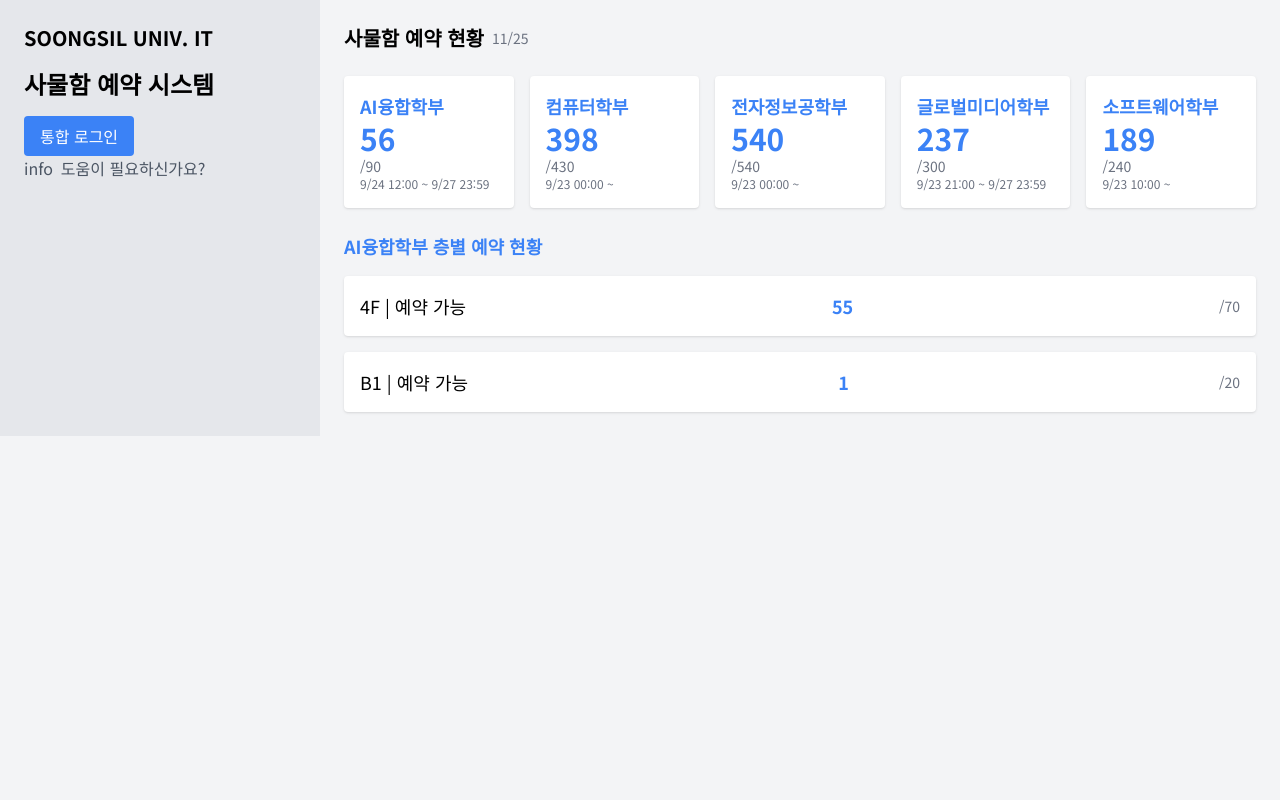
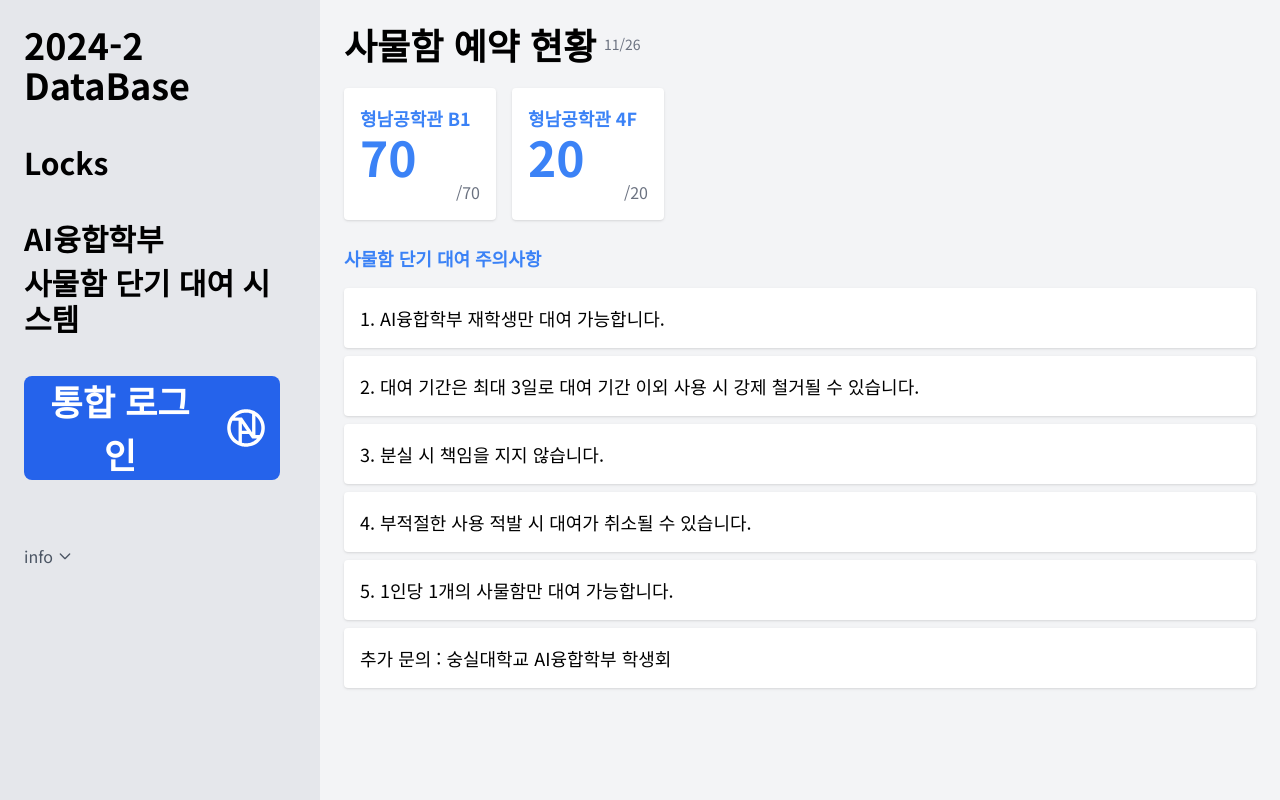
Before and after one commit to kid8422/2024-2-DB-Locks, a Django app: page / in a window 1280 px wide. Run offline with Django 5.2, Linux system fonts and the light colour scheme; some libraries are stand-ins or nearby versions.

Commit message:
[Locks] 로그인 화면 수정

```diff
--- a/main/static/main/css/styles.css
+++ b/main/static/main/css/styles.css
@@ -0,0 +1,52 @@
+/* 로그인 버튼 스타일 */
+.login-button {
+    display: flex;
+    align-items: center;
+    justify-content: center;
+    width: 20vw; /* 버튼 가로 크기를 뷰포트 너비의 20%로 설정 */
+    height: 13vh; /* 버튼 세로 크기를 뷰포트 높이의 8%로 설정 */
+    padding: 10px 15px; /* 패딩 제거 */
+    background-color: #2563eb; /* 파란색 배경 */
+    color: white;
+    border-radius: 8px;
+    font-size: 2.2rem; /* 상대적 폰트 크기 */
+    font-weight: bold;
+    cursor: pointer;
+    position: relative; /* 로딩 스피너 위치 설정 */
+}
+
+.login-button:disabled {
+    opacity: 0.7;
+    cursor: not-allowed;
+}
+
+.login-icon {
+    width: 3vw; /* 로고 크기를 뷰포트 너비의 2.5%로 설정 */
+    height: 3vw;
+    margin-left: 2vw; /* 텍스트와 로고 간격 */
+}
+
+.spinner {
+    width: 2.5vw; /* 스피너의 가로 크기 */
+    height: 2.5vw; /* 스피너의 세로 크기 */
+    border: 0.4vw solid rgba(255, 255, 255, 0.5); /* 테두리 두께 */
+    border-top-color: #fff; /* 회전 부분 색상 */
+    border-radius: 50%; /* 원형 모양 */
+    animation: spin 1s linear infinite; /* 회전 애니메이션 */
+    margin-left: 2vw; /* 텍스트와 스피너 간격 */
+    display: inline-block;
+}
+
+@keyframes spin {
+    to {
+        transform: rotate(360deg);
+    }
+}
+
+.error-message.hidden {
+    display: none;
+}
+
+.error-message {
+    margin-top: 1rem; /* 버튼과 간격 유지 */
+}
--- a/main/static/main/js/scripts.js
+++ b/main/static/main/js/scripts.js
@@ -1,72 +1,139 @@
 function startLogin() {
-    // "로그인 중" 메시지 표시
-    document.getElementById('content').innerHTML = `
-        <p class="text-blue-500 font-semibold">로그인 중...</p>
-    `;
-
     // 로그인 페이지로 리디렉트
     window.location.href = LOGIN_REDIRECT_URL;
+
 }
 
 // 페이지 로드 시 쿼리 파라미터에서 sToken과 sIdno 가져오기
-window.onload = function() {
+window.onload = function () {
     const urlParams = new URLSearchParams(window.location.search);
     const sToken = urlParams.get('sToken');
     const sIdno = urlParams.get('sIdno');
 
     if (sToken && sIdno) {
-        // "로그인 중..." 메시지와 함께 사용자 정보 요청
-        document.getElementById('content').innerHTML = `
-            <p class="text-blue-500 font-semibold">로그인 중...</p>
-        `;
+        const loginButton = document.getElementById('login-button');
+
+        // 버튼에 "로그인 중..." 표시 및 로딩 애니메이션 추가
+        loginButton.disabled = true;
+        loginButton.textContent = "로그인 중...";
+        const spinner = document.createElement('div');
+        spinner.classList.add('spinner'); // CSS로 정의된 로딩 스피너 클래스
+        loginButton.appendChild(spinner);
 
         // AJAX 요청을 통해 사용자 정보 가져오기
         fetch(GET_USER_INFO, {
             method: "POST",
             headers: {
                 "Content-Type": "application/json",
-                "X-CSRFToken": getCookie('csrftoken')  // CSRF 토큰
+                "X-CSRFToken": getCookie("csrftoken"), // CSRF 토큰
             },
             body: JSON.stringify({
-                "sToken": sToken,
-                "sIdno": sIdno
+                sToken: sToken,
+                sIdno: sIdno,
+            }),
         })
-        })
-        .then(response => response.json())
-        .then(data => {
+            .then((response) => response.json())
+            .then((data) => {
+                setTimeout(() => {
                     if (data.success) {
                         const userInfo = data.user_info;
-                // 사용자 정보 표시
-                document.getElementById('content').innerHTML = `
-                    <p class="text-blue-500 font-semibold">로그인 중...</p>
-                    <div class="mt-4">
-                        <h2 class="text-xl font-semibold">내 정보</h2>
-                        <p>이름: ${userInfo.name}</p>
-                        <p>학번: ${userInfo.student_id}</p>
-                        <p>소속: ${userInfo.department}</p>
-                    </div>
-                `;
+                        const isAIX = userInfo.department === "AI융합학부";
+                        const isEnrolled = userInfo.is_enrolled === "학사과정 재학";
 
-                // 2초 후 예약 페이지로 리디렉션
-                setTimeout(function() {
+                        if (!isAIX) {
+                            // 학부가 다른 경우
+                            loginButton.textContent = "로그인 실패";
+                            displayErrorMessage(
+                                "AI융합학부 학생만 이용 가능합니다."
+                            );
+                        } else if (!isEnrolled) {
+                            // 재학 여부가 아닌 경우
+                            loginButton.textContent = "로그인 실패";
+                            displayErrorMessage(
+                                "재학생만 이용 가능합니다."
+                            );
+                        } else {
+                            // 모든 조건을 만족할 경우 예약 페이지로 리디렉션
+                            loginButton.textContent = "로그인 성공";
+                            displayErrorMessage(
+                                "잠시 후 예약 페이지로 이동합니다.",
+                                "text-blue-500"
+                            );
+                            setTimeout(() => {
                                 window.location.href = RESERVATION;
-                }, 2000);
+                            }, 1500);
+                        }
                     } else {
-                // 에러 메시지 표시
-                document.getElementById('content').innerHTML = `
-                    <p class="text-red-500 font-semibold">로그인 실패. 다시 시도해주세요.</p>
-                    <button onclick="startLogin()" class="bg-blue-500 text-white py-2 px-4 rounded mt-4">통합 로그인</button>
-                `;
+                        // 전체 오류 메시지 표시
+                        displayErrorMessage("로그인 실패. 다시 시도해주세요.");
                     }
+                }, 2000); // 2초 대기 후 결과 표시
             })
-        .catch(error => {
-            console.error('Error:', error);
-            document.getElementById('content').innerHTML = `
-                <p class="text-red-500 font-semibold">로그인 과정에서 오류가 발생했습니다.</p>
-                <button onclick="startLogin()" class="bg-blue-500 text-white py-2 px-4 rounded mt-4">통합 로그인</button>
-            `;
+            .catch((error) => {
+                console.error("Error:", error);
+                setTimeout(() => {
+                    displayErrorMessage(
+                        "로그인 과정에서 오류가 발생했습니다. 다시 시도해주세요."
+                    );
+                }, 2000); // 2초 대기 후 오류 표시
+            })
+            .finally(() => {
+                // 모든 경우에 로그인 데이터를 삭제
+                clearLoginData();
             });
     }
+};
+
+// 로그인 실패 또는 기타 메시지 출력 함수
+function displayErrorMessage(message, color = "text-red-500") {
+    const errorMessage = document.getElementById("error-message");
+
+    // 기존의 색상 클래스 제거
+    errorMessage.className = "error-message font-semibold mt-4";
+
+    // 동적으로 색상 클래스 추가
+    errorMessage.classList.add(color);
+
+    // 에러 메시지 업데이트
+    errorMessage.textContent = message;
+    errorMessage.classList.remove("hidden"); // 숨김 해제
+
+    // 1초 후 버튼 복원
+    setTimeout(() => {
+        const loginButton = document.getElementById("login-button");
+        loginButton.disabled = false; // 버튼 활성화
+        loginButton.innerHTML = `
+            <span id="login-text">통합 로그인</span>
+            <img id="login-icon" src="${AIX_LOGO}" alt="로그인 아이콘" class="login-icon">
+        `;
+    }, 2000);
+}
+
+
+
+// 로그인 데이터 삭제 함수
+function clearLoginData() {
+    // 쿠키 삭제
+    document.cookie =
+        "csrftoken=; expires=Thu, 01 Jan 1970 00:00:00 UTC; path=/;";
+}
+
+// CSRF 토큰 가져오기 함수
+function getCookie(name) {
+    let cookieValue = null;
+    if (document.cookie && document.cookie !== "") {
+        const cookies = document.cookie.split(";");
+        for (let i = 0; i < cookies.length; i++) {
+            const cookie = cookies[i].trim();
+            if (cookie.substring(0, name.length + 1) === name + "=") {
+                cookieValue = decodeURIComponent(
+                    cookie.substring(name.length + 1)
+                );
+                break;
+            }
+        }
+    }
+    return cookieValue;
 }
 
 // CSRF 토큰 가져오기 함수
@@ -85,3 +152,30 @@ function getCookie(name) {
     }
     return cookieValue;
 }
+
+document.addEventListener('DOMContentLoaded', () => {
+    const infoButton = document.getElementById('info-button');
+    const developerInfo = document.getElementById('developer-info');
+    const toggleIcon = document.getElementById('toggle-icon');
+
+    infoButton.addEventListener('click', () => {
+        developerInfo.classList.toggle('hidden');
+        toggleIcon.classList.toggle('rotate-180'); // 아이콘 회전
+    });
+});
+
+
+// 오늘 날짜를 설정하는 함수
+function setCurrentDate() {
+    const currentDateElement = document.getElementById("current-date");
+    const today = new Date();
+
+    // 날짜를 'MM/DD' 형식으로 변환
+    const formattedDate = `${String(today.getMonth() + 1).padStart(2, '0')}/${String(today.getDate()).padStart(2, '0')}`;
+
+    // HTML에 날짜 설정
+    currentDateElement.textContent = formattedDate;
+}
+
+// 페이지 로드 시 오늘 날짜 설정
+document.addEventListener("DOMContentLoaded", setCurrentDate);
--- a/main/templates/main/login.html
+++ b/main/templates/main/login.html
@@ -1,15 +1,17 @@
 <!DOCTYPE html>
-<html lang="ko">
+<html lang="ko" class="min-h-screen">
 <head>
     <meta charset="UTF-8">
     <meta name="viewport" content="width=device-width, initial-scale=1.0">
     <title>Reservation System</title>
     {% load static %}
+    <link rel="stylesheet" href="{% static 'main/css/styles.css' %}">
     <script src="{% static 'main/js/scripts.js' %}"></script>
     <script>
         const LOGIN_REDIRECT_URL = "{% url 'login_redirect' %}";
         const GET_USER_INFO = "{% url 'get_user_info' %}";
         const RESERVATION = "{% url 'reservation' %}";
+        const AIX_LOGO = "{% static 'main/images/AIX_logo.svg' %}";
     </script>
     <script src="https://cdn.tailwindcss.com"></script>
     <link href="https://fonts.googleapis.com/css2?family=Noto+Sans+KR:wght@400;700&display=swap" rel="stylesheet">
@@ -19,76 +21,87 @@
         }
     </style>
 </head>
-<body class="bg-gray-100">
-    <div class="flex">
+<body class="bg-gray-100 min-h-screen flex flex-col gap-10">
+    <div class="flex flex-1">
         <!-- Sidebar -->
         <div class="w-1/4 bg-gray-200 p-6">
-            <h1 class="text-xl font-bold mb-4">SOONGSIL UNIV. IT</h1>
-            <h2 class="text-2xl font-bold mb-4">사물함 예약 시스템</h1>
+            <h1 class="text-4xl font-bold mb-10">2024-2 DataBase</h1>
+            <h2 class="text-3xl font-bold mb-10">Locks</h2>
+            <h2 class="text-3xl font-bold mb-2">AI융합학부</h2>
+            <h2 class="text-3xl font-bold mb-10">사물함 단기 대여 시스템</h2>
             <div id="content">
-                {% if login_status == 'fail' %}
-                    <p class="text-red-500 font-semibold">로그인 실패. 다시 시도해주세요.</p>
-                    <button onclick="startLogin()" class="bg-blue-500 text-white py-2 px-4 rounded mt-4">통합 로그인</button>
-                {% else %}
-                    <button onclick="startLogin()" class="bg-blue-500 text-white py-2 px-4 rounded">통합 로그인</button>
-                {% endif %}
+                <button id="login-button" class="login-button" onclick="startLogin()">
+                    <span id="login-text">통합 로그인</span>
+                    <img id="login-icon" src="{% static 'main/images/AIX_logo.svg' %}" alt="로그인 아이콘" class="login-icon">
+                </button>
+                <div id="error-container" style="margin-top: 1rem; min-height: 3rem;">
+                    <p id="error-message" class="error-message text-red-500 font-semibold hidden"></p>
+                </div>
             </div>
-            <div class="flex items-center text-gray-600">
-                <span class="material-icons">info</span>
-                <a href="#" class="ml-2">도움이 필요하신가요?</a>
+            <!-- 정보 아이콘과 개발자 정보 섹션 -->
+            <div class="mt-auto">
+                <button id="info-button" class="flex items-center text-gray-600 focus:outline-none">
+                    <span class="material-icons">info</span>
+                    <svg id="toggle-icon" class="w-4 h-4 ml-1 transition-transform duration-300" fill="none" stroke="currentColor" viewBox="0 0 24 24">
+                        <path stroke-linecap="round" stroke-linejoin="round" stroke-width="2" d="M19 9l-7 7-7-7"></path>
+                    </svg>
+                </button>
+                <div id="developer-info" class="hidden mt-2 p-4 bg-gray-300 rounded mt-10">
+                    <p class="text-m">개발자 정보</p>
+                    <p class="text-sm">AI융합학부</p>
+                    <p class="text-sm">장재혁 20233109</p>
+                    <p class="text-sm">정해찬 20231784</p>
+                    <p class="text-sm">허인혜 20231786</p>
+                </div>
             </div>
         </div>
         <!-- Main Content -->
-        <div class="w-3/4 p-6">
+        <div class="w-3/4 p-6 overflow-y-auto">
             <div class="flex items-center mb-6">
-                <h2 class="text-xl font-bold mr-2">사물함 예약 현황</h2>
-                <span class="text-sm text-gray-500">11/25</span>
+                <h2 class="text-4xl font-bold mr-2">사물함 예약 현황</h2>
+                <span id="current-date" class="text-sm text-gray-500"></span>
             </div>
             <div class="flex space-x-4 mb-6">
-                <div class="bg-white p-4 rounded shadow w-1/5">
-                    <h3 class="text-lg font-bold text-blue-500">AI융합학부</h3>
-                    <p class="text-3xl font-bold text-blue-500">56</p>
-                    <p class="text-sm text-gray-500">/90</p>
-                    <p class="text-xs text-gray-500">9/24 12:00 ~ 9/27 23:59</p>
+                <div class="bg-white p-4 rounded shadow w-1/6">
+                    <h3 class="text-lg font-bold text-blue-500">형남공학관 B1</h3>
+                    <p class="text-5xl font-bold text-blue-500">70</p>
+                    <p class="text-m text-right text-gray-500">/70</p>
                 </div>
-                <div class="bg-white p-4 rounded shadow w-1/5">
-                    <h3 class="text-lg font-bold text-blue-500">컴퓨터학부</h3>
-                    <p class="text-3xl font-bold text-blue-500">398</p>
-                    <p class="text-sm text-gray-500">/430</p>
-                    <p class="text-xs text-gray-500">9/23 00:00 ~</p>
-                </div>
-                <div class="bg-white p-4 rounded shadow w-1/5">
-                    <h3 class="text-lg font-bold text-blue-500">전자정보공학부</h3>
-                    <p class="text-3xl font-bold text-blue-500">540</p>
-                    <p class="text-sm text-gray-500">/540</p>
-                    <p class="text-xs text-gray-500">9/23 00:00 ~</p>
-                </div>
-                <div class="bg-white p-4 rounded shadow w-1/5">
-                    <h3 class="text-lg font-bold text-blue-500">글로벌미디어학부</h3>
-                    <p class="text-3xl font-bold text-blue-500">237</p>
-                    <p class="text-sm text-gray-500">/300</p>
-                    <p class="text-xs text-gray-500">9/23 21:00 ~ 9/27 23:59</p>
-                </div>
-                <div class="bg-white p-4 rounded shadow w-1/5">
-                    <h3 class="text-lg font-bold text-blue-500">소프트웨어학부</h3>
-                    <p class="text-3xl font-bold text-blue-500">189</p>
-                    <p class="text-sm text-gray-500">/240</p>
-                    <p class="text-xs text-gray-500">9/23 10:00 ~</p>
+                <div class="bg-white p-4 rounded shadow w-1/6">
+                    <h3 class="text-lg font-bold text-blue-500">형남공학관 4F</h3>
+                    <p class="text-5xl font-bold text-blue-500">20</p>
+                    <p class="text-m text-right text-gray-500">/20</p>
                 </div>
             </div>
-            <h3 class="text-lg font-bold text-blue-500 mb-4">AI융합학부 층별 예약 현황</h3>
-            <div class="bg-white p-4 rounded shadow mb-4">
+            <h3 class="text-lg font-bold text-blue-500 mb-4">사물함 단기 대여 주의사항</h3>
+            <div class="bg-white p-4 rounded shadow mb-2">
                 <div class="flex justify-between items-center">
-                    <span class="text-lg">4F | 예약 가능</span>
-                    <span class="text-lg font-bold text-blue-500">55</span>
-                    <span class="text-sm text-gray-500">/70</span>
+                    <span class="text-lg">1. AI융합학부 재학생만 대여 가능합니다.</span>
+                </div>
+            </div>
+            <div class="bg-white p-4 rounded shadow mb-2">
+                <div class="flex justify-between items-center">
+                    <span class="text-lg">2. 대여 기간은 최대 3일로 대여 기간 이외 사용 시 강제 철거될 수 있습니다.</span>
+                </div>
+            </div>
+            <div class="bg-white p-4 rounded shadow mb-2">
+                <div class="flex justify-between items-center">
+                    <span class="text-lg">3. 분실 시 책임을 지지 않습니다.</span>
+                </div>
+            </div>
+            <div class="bg-white p-4 rounded shadow mb-2">
+                <div class="flex justify-between items-center">
+                    <span class="text-lg">4. 부적절한 사용 적발 시 대여가 취소될 수 있습니다.</span>
+                </div>
+            </div>
+            <div class="bg-white p-4 rounded shadow mb-2">
+                <div class="flex justify-between items-center">
+                    <span class="text-lg">5. 1인당 1개의 사물함만 대여 가능합니다.</span>
                 </div>
             </div>
             <div class="bg-white p-4 rounded shadow">
                 <div class="flex justify-between items-center">
-                    <span class="text-lg">B1 | 예약 가능</span>
-                    <span class="text-lg font-bold text-blue-500">1</span>
-                    <span class="text-sm text-gray-500">/20</span>
+                    <span class="text-lg">추가 문의 : 숭실대학교 AI융합학부 학생회</span>
                 </div>
             </div>
         </div>
--- a/main/views.py
+++ b/main/views.py
@@ -15,7 +15,8 @@ def login_view(request):
     """
     sToken = request.GET.get('sToken')
     sIdno = request.GET.get('sIdno')
-    return render(request, 'main/login.html', {'sToken': sToken, 'sIdno': sIdno})
+    login_status = request.GET.get('login_status', '')  # 로그인 상태를 추가로 받기
+    return render(request, 'main/login.html', {'sToken': sToken, 'sIdno': sIdno, 'login_status': login_status})
 
 def login_redirect(request):
     """
@@ -35,7 +36,7 @@ def callback_view(request):
 
     if not sToken or not sIdno:
         # 토큰이 없으면 로그인 실패로 간주하고 로그인 페이지로 리디렉션
-        return redirect('login')
+        return redirect(f"{reverse('login')}?login_status=fail")
 
     # 로그인 페이지로 리디렉트하면서 토큰을 전달 (쿼리 파라미터로)
     return redirect(f"{reverse('login')}?sToken={sToken}&sIdno={sIdno}")
@@ -77,6 +78,7 @@ def parse_user_info(html_text):
         # 학번 및 소속 추출
         student_id = "알 수 없음"
         department = "알 수 없음"
+        is_enrolled = False  # 초기값 설정
 
         dt_tags = soup.find_all('dt')
         for dt in dt_tags:
@@ -88,11 +90,17 @@ def parse_user_info(html_text):
                 dd = dt.find_next_sibling('dd')
                 if dd and dd.find('strong'):
                     department = dd.find('strong').text.strip()
+            elif dt.text.strip() == '과정/학기':  # 재학 여부에 대한 태그가 있다고 가정
+                dd = dt.find_next_sibling('dd')
+                if dd and dd.find('strong'):
+                    status_text = dd.find('strong').text.strip()
+                    is_enrolled = status_text
 
         return {
             'name': name,
             'student_id': student_id,
             'department': department,
+            'is_enrolled': is_enrolled,
         }
     except Exception as e:
         print(f"Error parsing user info: {e}")
@@ -121,6 +129,12 @@ def get_user_info(request):
         user_info = parse_user_info(html_response)
 
         if user_info:
+            # 학부 및 재학 여부 확인
+            if user_info['department'] != 'AI융합학부':
+                return JsonResponse({'success': False, 'error': 'InvalidDepartment'}, status=200)
+            if not user_info['is_enrolled']:
+                return JsonResponse({'success': False, 'error': 'NotEnrolled'}, status=200)
+
             # 세션에 사용자 정보 저장
             request.session['user_info'] = user_info
             return JsonResponse({'success': True, 'user_info': user_info})
```
Also changed, not shown: db.sqlite3, main/static/main/images/AIX_logo.svg (added). Lines whose indentation alone changed are shown as unchanged.
